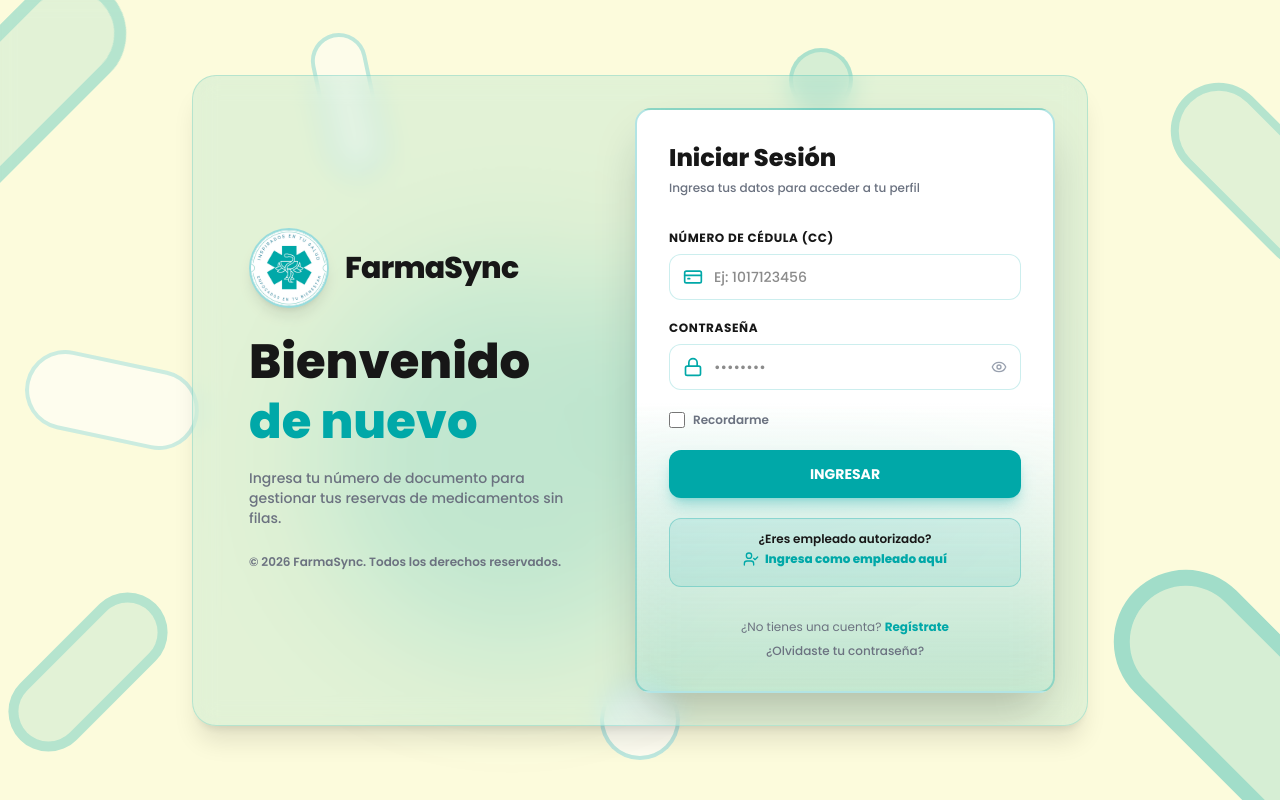
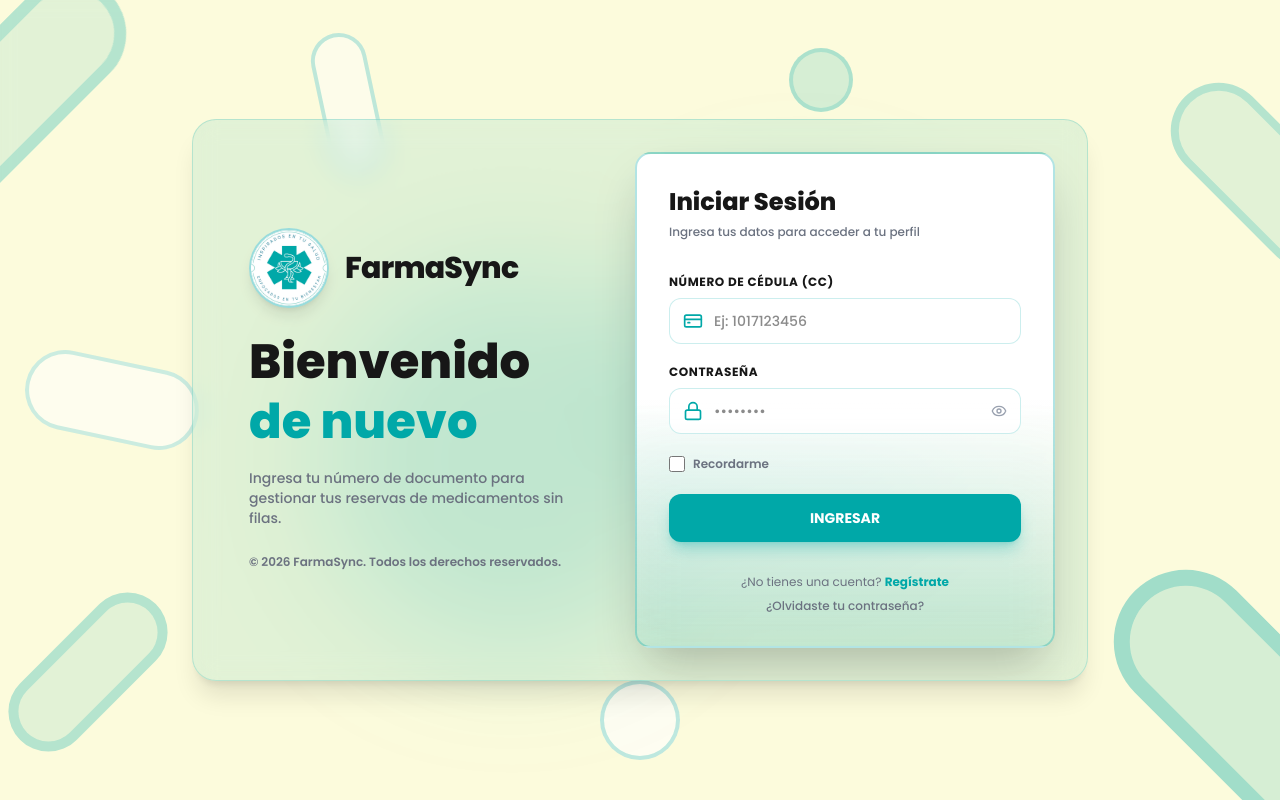
Before and after one commit to salomenavarro/FarmaSync-FrontEnd, a Next.js app: page /login in a window 1280 px wide. Built offline with nearby package versions, Linux system fonts and the light colour scheme.

Commit message:
feat: eliminación del botón empleado, login

```diff
--- a/src/app/(auth)/login/page.tsx
+++ b/src/app/(auth)/login/page.tsx
@@ -178,20 +178,6 @@ export default function LoginPage() {
             </button>
           </form>
 
-          {/* OPCIÓN EMPLEADO */}
-          <div className="mt-4 rounded-xl border border-[#00A8A8]/30 bg-[#00A8A8]/10 p-2.5 text-center sm:p-3 lg:mt-5">
-            <p className="text-xs font-semibold text-[#171717]">
-              ¿Eres empleado autorizado?
-            </p>
-            <Link
-              href="/registro-cuidador"
-              className="mt-1 inline-flex items-center gap-1.5 text-xs font-extrabold text-[#00A8A8] hover:underline"
-            >
-              <UserCheck className="h-4 w-4" />
-              Ingresa como empleado aquí
-            </Link>
-          </div>
-
           <div className="mt-5 space-y-2 text-center text-xs sm:mt-6 lg:mt-8">
             <p className="text-[#6B7280]">
               ¿No tienes una cuenta?{" "}
```
